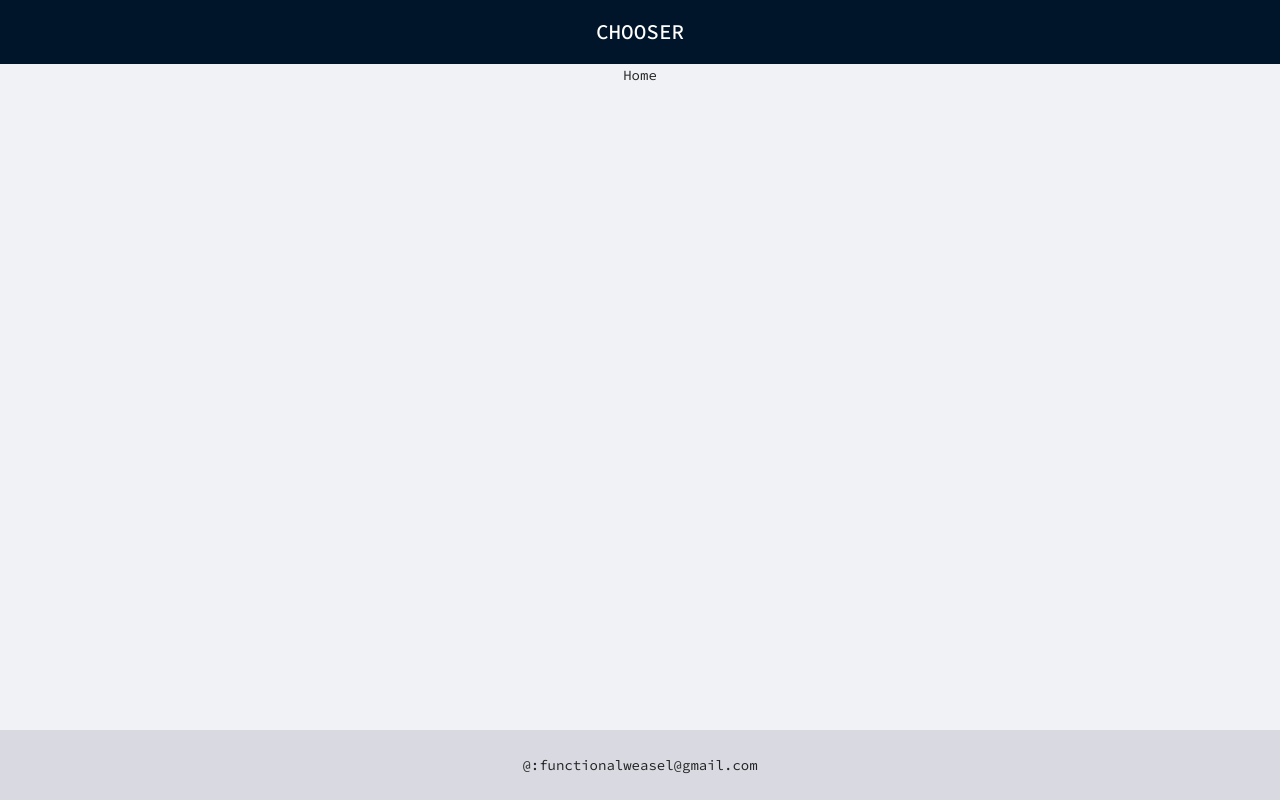
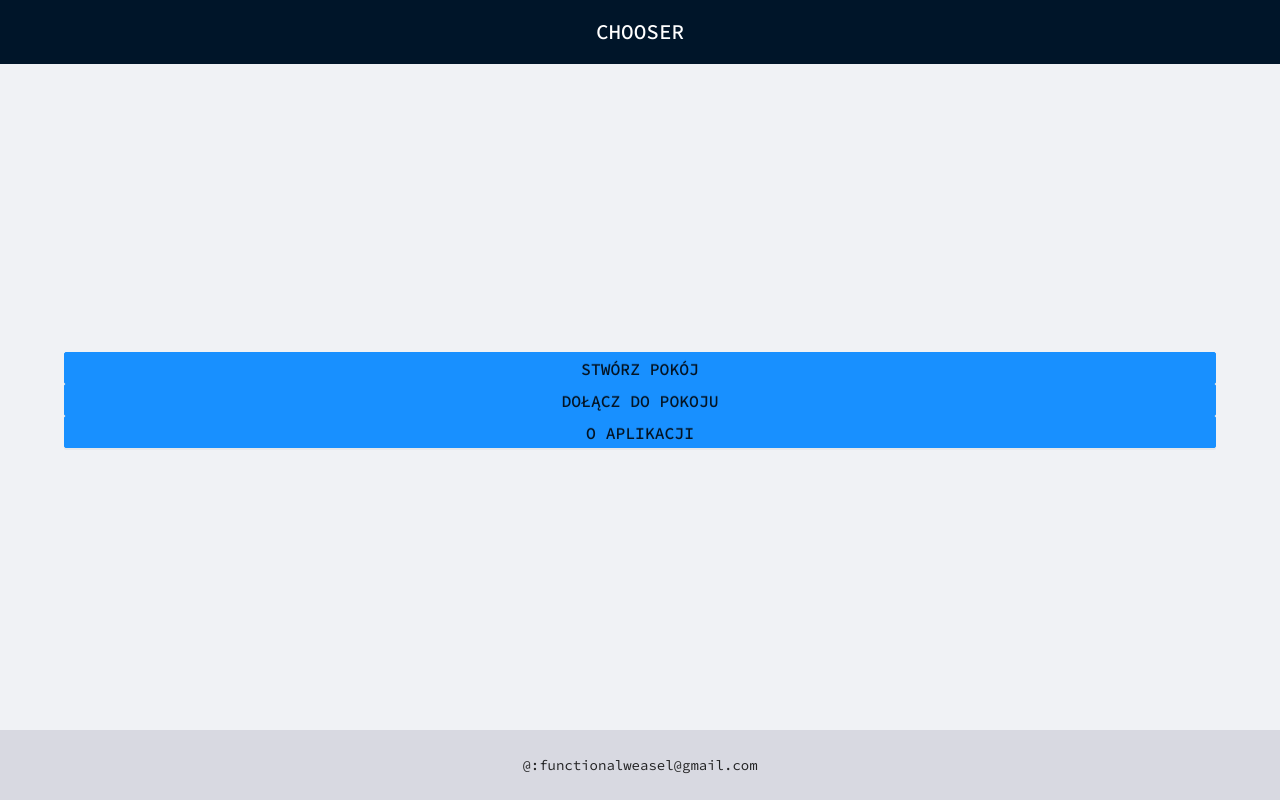
Before and after one commit to seal144/chooser, a React (Create React App) app: page / in a window 1280 px wide. Built offline with nearby package versions, Linux system fonts and the light colour scheme.

Commit message:
feat: create home page

```diff
--- a/src/App.js
+++ b/src/App.js
@@ -26,5 +26,3 @@ function App() {
 }
 
 export default App;
-
-//find font
--- /dev/null
+++ b/src/components/MainMenuButton.jsx
@@ -0,0 +1,13 @@
+import React from 'react';
+import { Button } from 'antd';
+import { Link } from 'react-router-dom';
+
+const MainMenuButton = (props) => {
+    return (
+        <Button type='primary' block>
+            <Link to={props.path}><h3>{props.text}</h3></Link>
+        </Button>
+     );
+}
+
+export default MainMenuButton;
--- a/src/index.scss
+++ b/src/index.scss
@@ -2,3 +2,5 @@
 @import "./stylesCommon/common.scss";
 @import "./stylesCommon/override.scss";
 @import "./layouts/layout.scss";
+
+@import "./pages/Home.scss";
--- a/src/layouts/Head.jsx
+++ b/src/layouts/Head.jsx
@@ -8,7 +8,7 @@ const Head = () => {
         <Routes>
           <Route path={ HOME } element={<h2 className="header">CHOOSER</h2>}/>
           <Route path={ ABOUT } element={<h2 className="header">O APLIKACJI</h2>}/>
-          <Route path={ CREATEROOM } element={<h2 className="header">STWÓRZ NOWY POKÓJ</h2>}/>
+          <Route path={ CREATEROOM } element={<h2 className="header">STWÓRZ POKÓJ</h2>}/>
           <Route path={ JOINROOM } element={<h2 className="header">DOŁĄCZ DO POKOJU</h2>}/>
           <Route path={ ROOM } element={<HeaderRoom/>}/>
           <Route path="*" element={<Navigate to="/" replace={true} />}/>
--- a/src/pages/Home.jsx
+++ b/src/pages/Home.jsx
@@ -1,10 +1,37 @@
 import React from 'react';
+import { Button } from 'antd';
+import { Link } from 'react-router-dom';
+import MainMenuButton from '../components/MainMenuButton';
+
+import {CREATEROOM, JOINROOM, ABOUT} from '../helpers/paths'
 
 const Home = () => {
+    const navContent = [
+        {
+            id:1,
+            text:'STWÓRZ POKÓJ',
+            path: CREATEROOM,
+        },
+        {
+            id:2,
+            text:'DOŁĄCZ DO POKOJU',
+            path: JOINROOM,
+        },
+        {
+            id:3,
+            text:'O APLIKACJI',
+            path: ABOUT,
+        },
+    ]
+
+    const Menu = navContent.map(item => (
+        <MainMenuButton key={ item.id } path={ item.path } text = {item.text}/>
+    ))
+
     return (
-        <p>
-            Home
-        </p>
+        <div className = "home-menu">
+            {Menu}
+        </div>
      );
 }
 
--- /dev/null
+++ b/src/pages/Home.scss
@@ -0,0 +1,7 @@
+.home-menu {
+    width: 90%;
+    position: absolute;
+    top: 50%;
+    left: 50%;
+    transform: translate(-50%, -50%);
+}
```
